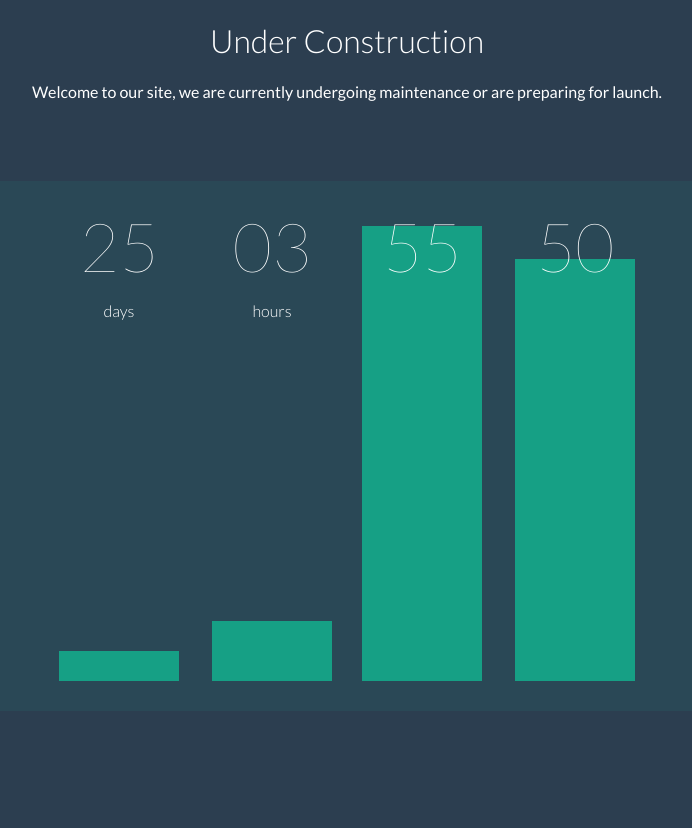
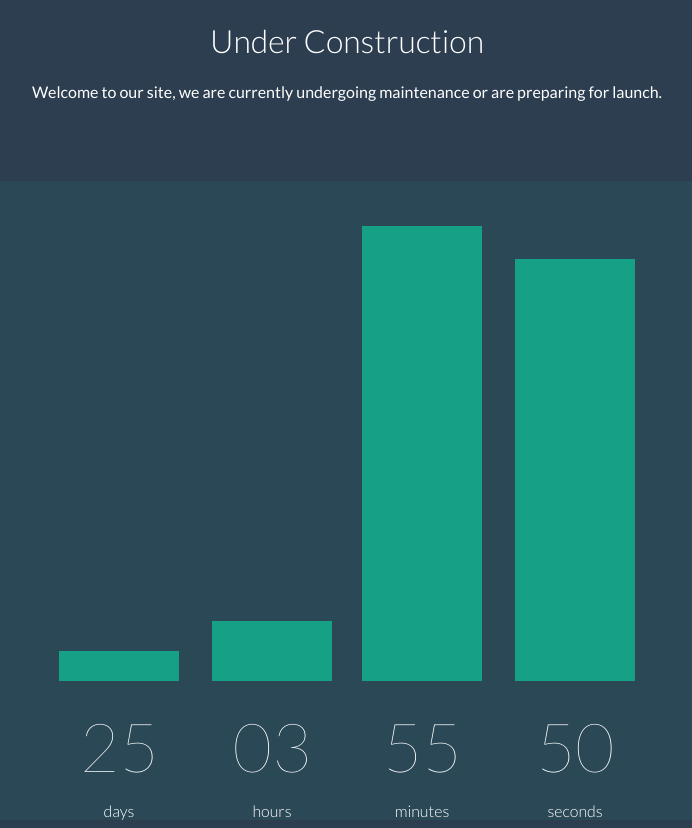
Before and after one commit to doughnutdesigns/Barrd, a plain HTML site: page Flat Version/index.html in a window 1280 px wide. Shown: the whole page, without its empty margins (293-985 px from the left). Before the commit the page ends 800 px from the top, so only its background shows below. Drawn offline with Linux system fonts and the light colour scheme.

Commit message:
Fixed Text Poisitionin'
Oh yes

```diff
--- a/Flat Version/index.html
+++ b/Flat Version/index.html
@@ -45,18 +45,18 @@
 			</div>
 
 			<div class="countdown-elem elem-hours">
-				<div class="countdown-elem-flow" id="flow-hours"></div>
+				<div class="countdown-elem-flow-wrap"><div class="countdown-elem-flow" id="flow-hours"></div></div>
 				<h2 class="hours">00</h2><span class="time_Hours">hours</span>
 			</div>
 		</div><!--
 		--><div class="countdown-group">
 			<div class="countdown-elem elem-minutes">
-				<div class="countdown-elem-flow" id="flow-minutes"></div>
+				<div class="countdown-elem-flow-wrap"><div class="countdown-elem-flow" id="flow-minutes"></div></div>
 				<h2 class="minutes">00</h2><span class="time_Minutes">minutes</span>
 			</div>
 
 			<div class="countdown-elem elem-seconds">
-				<div class="countdown-elem-flow" id="flow-seconds"></div>
+				<div class="countdown-elem-flow-wrap"><div class="countdown-elem-flow" id="flow-seconds"></div></div>
 				<h2 class="seconds"></h2><span class="time_Seconds">seconds</span>
 			</div>
 		</div>
--- a/Flat Version/style.css
+++ b/Flat Version/style.css
@@ -33,7 +33,7 @@ body {
 	margin-left: 15px;
 	margin-right: 15px;
 	margin-bottom: 30px;
-	height: 500px;
+	height: 600px;
 	width: 120px;
 	transition: all 0.5s ease;
 	-webkit-transition: all 0.5s ease;
@@ -70,6 +70,12 @@ body {
 	display: inline-block;
 }
 
+.countdown-elem-flow-wrap {
+	height: 500px;
+	position: relative;
+	display: block;
+}
+
 
 .countdown-elem-flow {
 	width: 100%;
```
